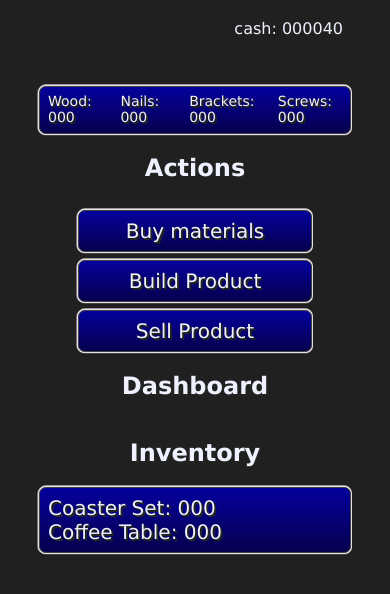
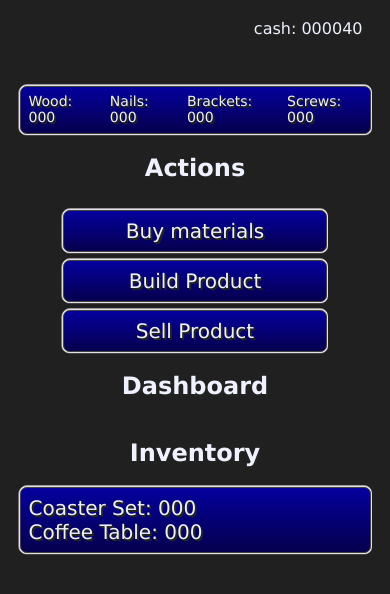
Before and after one commit to cwest9400/unitbuilder, a plain HTML site: page index.html in a window 390 px wide. Shown: the part 62-656 px from the top of the page. Drawn offline with Linux system fonts and the light colour scheme.

Commit message:
mobile formatting

```diff
--- a/style.css
+++ b/style.css
@@ -5,7 +5,7 @@
 body {
   /* background-color: rgb(226, 226, 226);
   font-family: Arial, Helvetica, sans-serif; */
-  margin: 0 10%;
+  margin: 0 5% 48px 5%;
   color: #eff1ff;
   text-shadow: 2px 2px #212421, 1px 1px #212021;
   font-family: Verdana, sans-serif;
```
